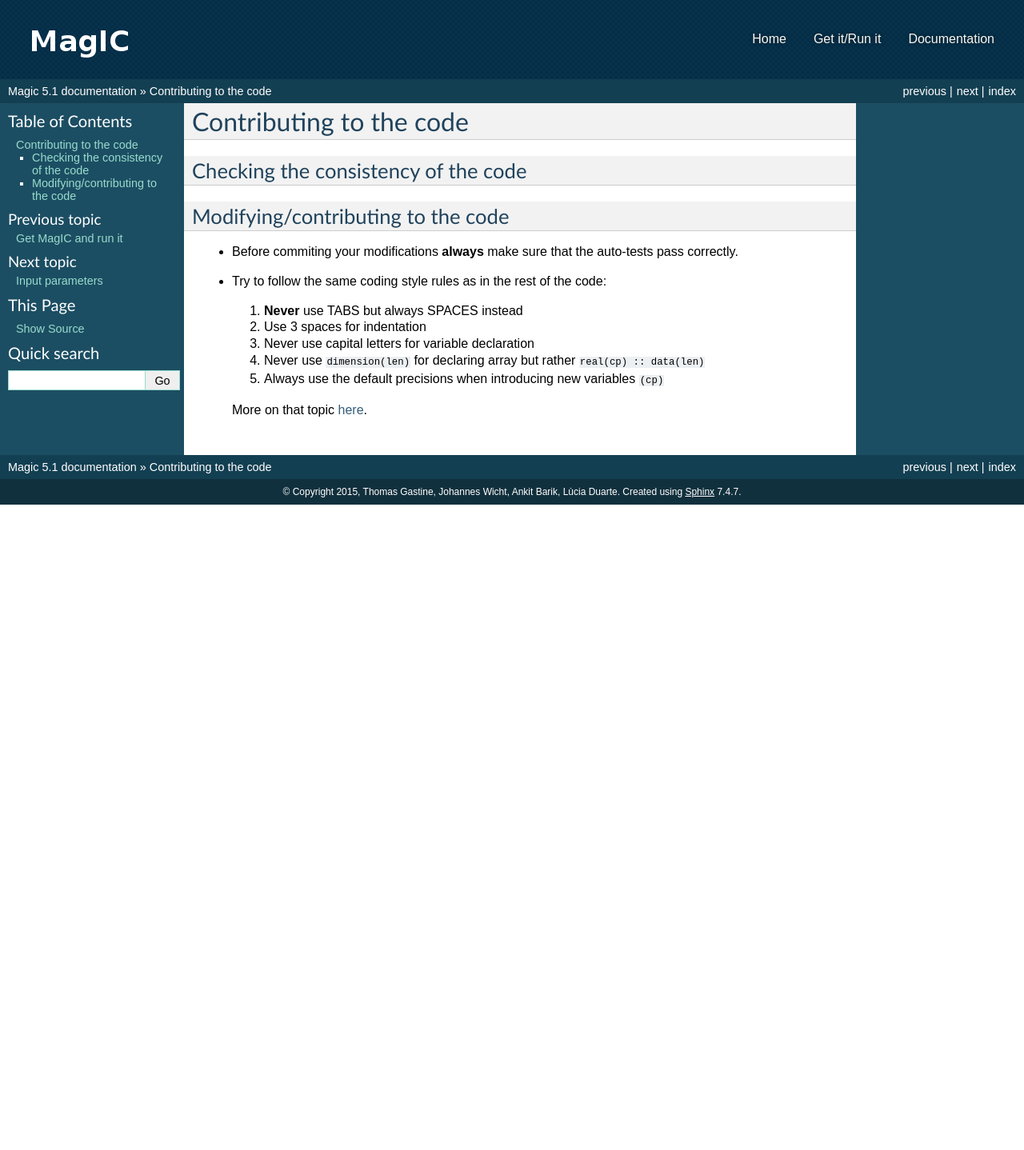
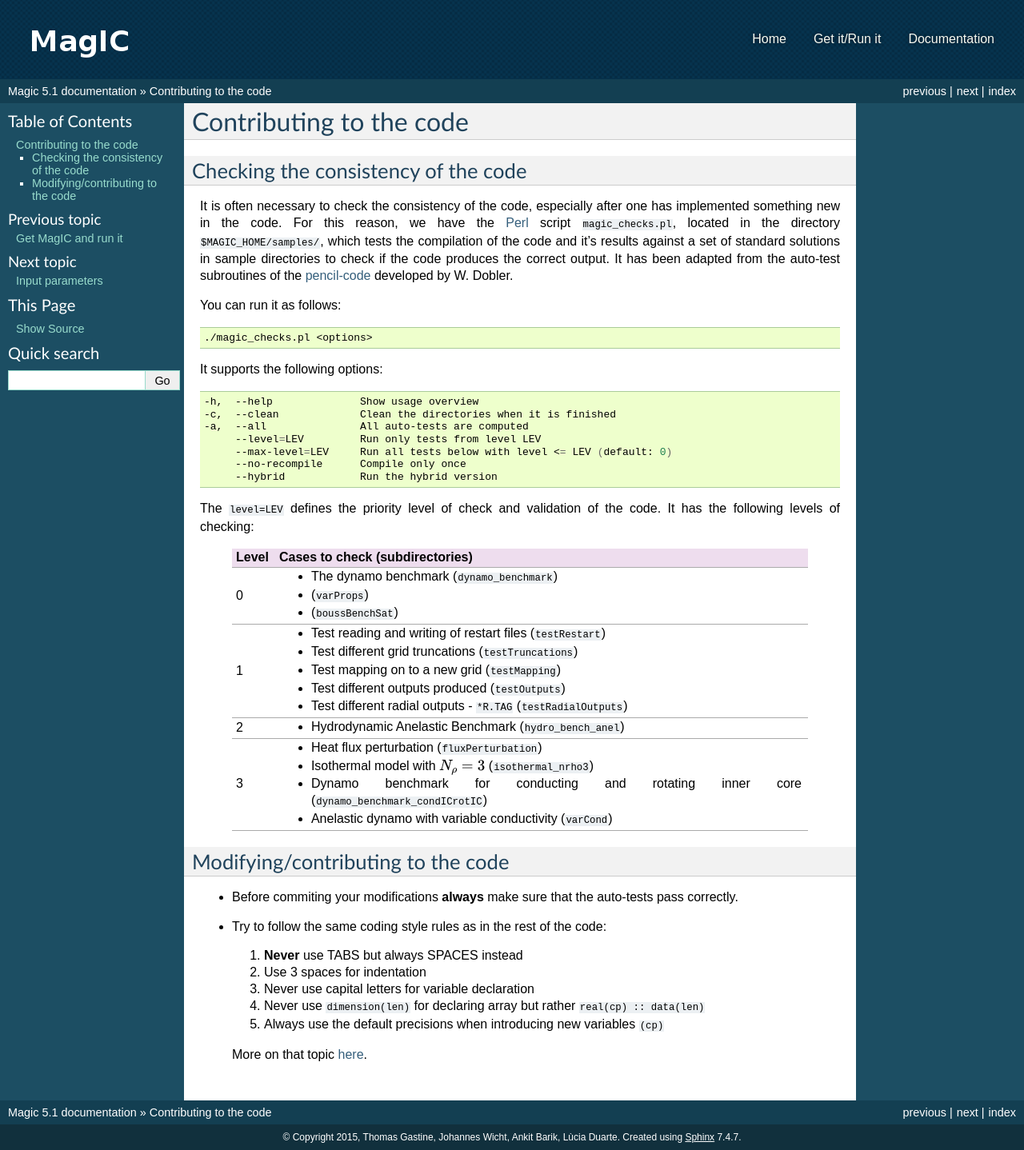
Before and after one commit to magic-sph/magic, a Sphinx documentation site: the page built from doc/sphinx/autoTests.rst, in a window 1280 px wide. Shown: the whole page at 80% size. Built offline with Sphinx 7.4.7, drawn with Linux system fonts in a browser that asks for light colours; before the commit the page ends 900 px from its top, so only the background shows below that.

Commit message:
Added doc for autotest - not complete yet.

```diff
--- a/doc/sphinx/autoTests.rst
+++ b/doc/sphinx/autoTests.rst
@@ -1,11 +1,63 @@
 
 Contributing to the code
-########################
+#########################
 
 .. _secAutoTest:
 
 Checking the consistency of the code
 ====================================
+
+It is often necessary to check the consistency of the code, especially after one has implemented something new in the code. For this reason, we have the `Perl <https://www.perl.org/>`_ script ``magic_checks.pl``, located in the directory :code:`$MAGIC_HOME/samples/`, which tests the compilation of the code and it's results against a set of standard solutions in sample directories to check if the code produces the correct output. It has been adapted from the auto-test subroutines of the `pencil-code <https://github.com/pencil-code/>`_ developed by W. Dobler.
+
+You can run it as follows:
+
+.. code-block:: bash
+
+ ./magic_checks.pl <options>
+
+It supports the following options:
+
+.. code-block:: bash
+
+  -h,  --help              Show usage overview
+  -c,  --clean             Clean the directories when it is finished
+  -a,  --all               All auto-tests are computed
+       --level=LEV         Run only tests from level LEV
+       --max-level=LEV     Run all tests below with level <= LEV (default: 0)
+       --no-recompile      Compile only once
+       --hybrid            Run the hybrid version
+
+The ``level=LEV`` defines the priority level of check and validation of the code. It has the following levels of checking:
+
+  .. tabularcolumns:: |c|p{12cm}|
+
+  +---------+--------------------------------------------------------+
+  | Level   |  Cases to check (subdirectories)                       |
+  +=========+========================================================+
+  | 0       | * The dynamo benchmark (``dynamo_benchmark``)          |
+  |         | *           (``varProps``)                             |
+  |         | *           (``boussBenchSat``)                        |
+  +---------+--------------------------------------------------------+
+  | 1       | * Test reading and writing of                          |
+  |         |   restart files (``testRestart``)                      |
+  |         | * Test different grid truncations (``testTruncations``)|
+  |         | * Test mapping on to a new grid (``testMapping``)      |
+  |         | * Test different outputs produced (``testOutputs``)    |
+  |         | * Test different radial outputs -                      |
+  |         |   ``*R.TAG`` (``testRadialOutputs``)                   |
+  +---------+--------------------------------------------------------+
+  | 2       | * Hydrodynamic Anelastic Benchmark                     |
+  |         |   (``hydro_bench_anel``)                               |
+  +---------+--------------------------------------------------------+
+  | 3       | * Heat flux perturbation (``fluxPerturbation``)        |
+  |         | * Isothermal model with :math:`N_{\rho}=3`             |
+  |         |   (``isothermal_nrho3``)                               |
+  |         | * Dynamo benchmark for conducting and rotating         |
+  |         |   inner core (``dynamo_benchmark_condICrotIC``)        |
+  |         | * Anelastic dynamo with variable conductivity          |
+  |         |   (``varCond``)                                        |
+  +---------+--------------------------------------------------------+
+
 
 
 Modifying/contributing to the code
```
